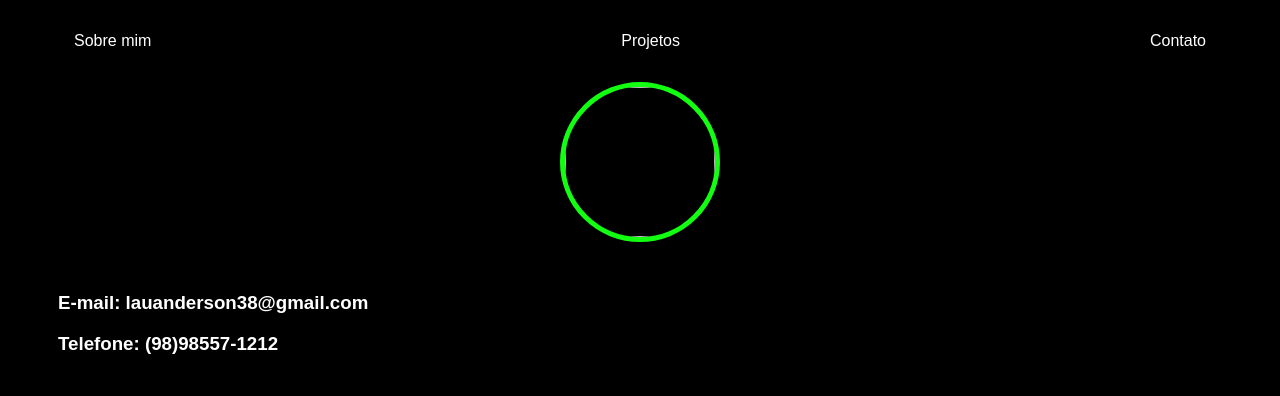
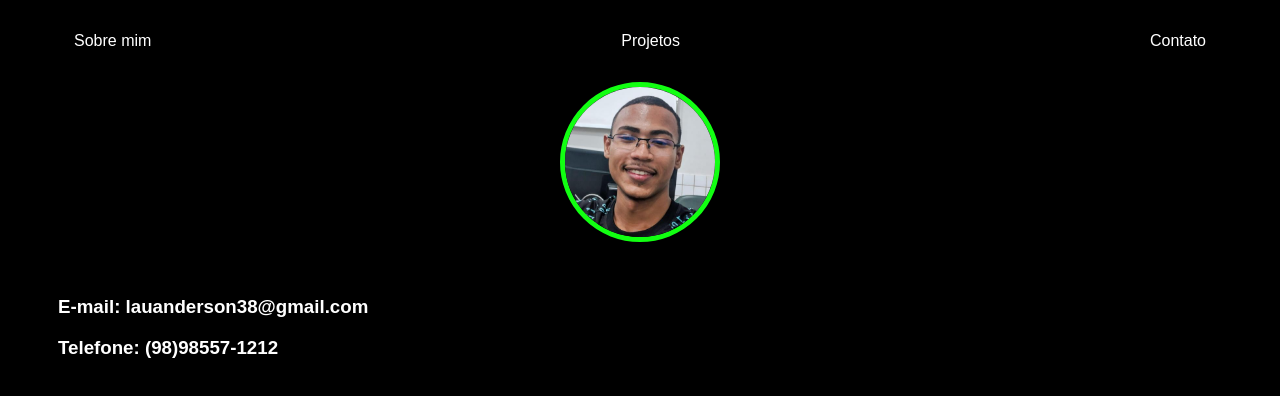
Before and after one commit to lauanderson-rael/Meu-portifolio, a plain HTML site: page contact.html in a window 1280 px wide. Drawn offline with Linux system fonts and the light colour scheme; the site is published under a folder, as on GitHub Pages, so addresses that start at the root find nothing.

Commit message:
Alterações

```diff
--- a/contact.html
+++ b/contact.html
@@ -24,7 +24,7 @@
 
         <header>
             <div class="center">
-                <img src="/img/minhafoto.jpeg" alt="" srcset="">
+                <img src="img/minhafoto.jpeg" alt="" srcset="">
             </div>
             <!-- <h1>Lauanderson Rael</h1>
             <h2>Desenvolvedor de Software</h2> -->
```
Also changed, not shown: projects.html (+1 -1 lines), script.js (deleted).
